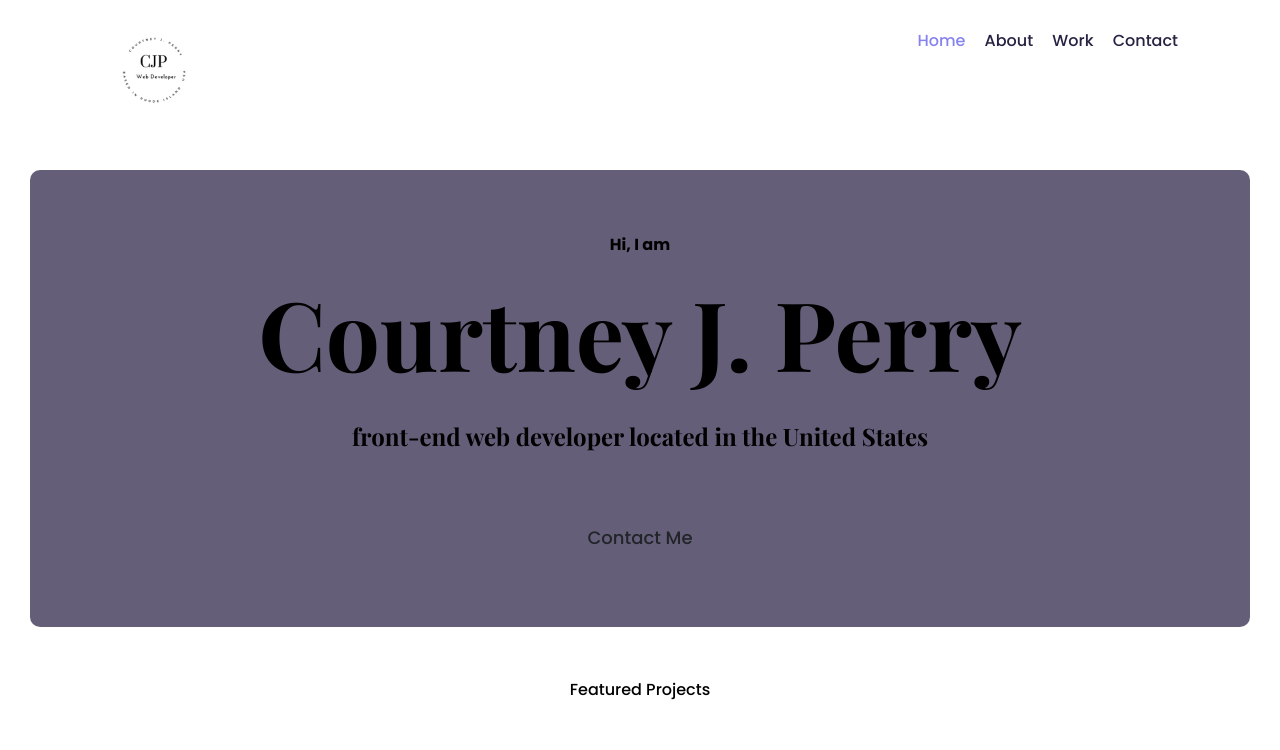
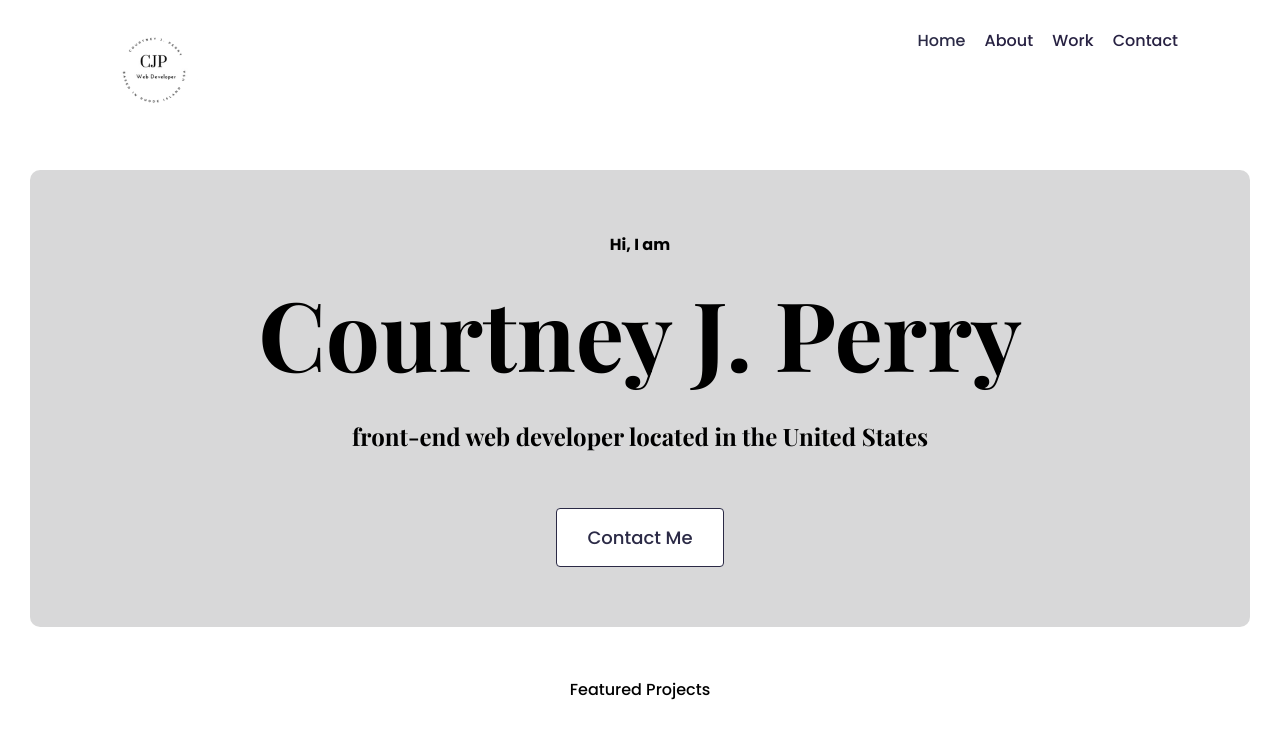
Before and after one commit to cnjperrys/Profile, a plain HTML site: page index.html in a window 1280 px wide. In both pictures the pointer is over the link "Contact Me". Shown: the top 750 px of the page. Drawn offline with nearby package versions, Linux system fonts and the light colour scheme.

Commit message:
corrected social media link and updated css

```diff
--- a/index.html
+++ b/index.html
@@ -144,7 +144,7 @@
                          <a href="https://twitter.com/perry_cnjperry">
                     <i class="fa-brands fa-twitter"></i>
                          </a>
-                         <a href="https://www.linkedin.com/in/courtney-cox-perry-558505128/" target="_blank">
+                         <a href="https://www.linkedin.com/in/courtney-j-perry-558505128/" target="_blank">
                             <i class="fa-brands fa-linkedin"></i>
                          </a>
                          <a href="https://github.com/cnjperrys?tab=repositories" target="_blank">
--- a/src/portfolio.css
+++ b/src/portfolio.css
@@ -6,11 +6,11 @@ font-family: 'Poppins',
 sans-seri*/
 
 :root {
-    --branding-color: #8682ee;
+    --branding-color: #2b2a46;
     --heading-font-family: "playfair display",
         serif;
     --default-font-family: "poppins", sans-serif;
-    --secondary-color: rgba(24, 13, 53, 0.664);
+    --secondary-color: rgba(3, 2, 7, 0.151);
 
 }
 
@@ -115,6 +115,15 @@ p {
     padding: 15px 30px;
 
 }
+.btn-branding:hover {
+    background: white;
+    border: solid 1px var(--branding-color);
+    border-radius: 4px;
+    color: var(--branding-color);
+    font-size: 18px;
+    line-height: 27px;
+    padding: 15px 30px;
+}
  .btn-branding-outline {
     border-radius: 4px;
     font-size: 18px;
@@ -122,6 +131,16 @@ p {
     padding: 15px 30px;
     color: var(--branding-color);
     border: 1px solid var(--branding-color);
+ }
+
+ .btn-branding-outline:hover {
+    border-radius: 4px;
+    font-size: 18px;
+    line-height: 27px;
+    padding: 15px 30px;
+    color: white;
+    background-color: var(--branding-color);
+
  }
 
  .project-description {
```
